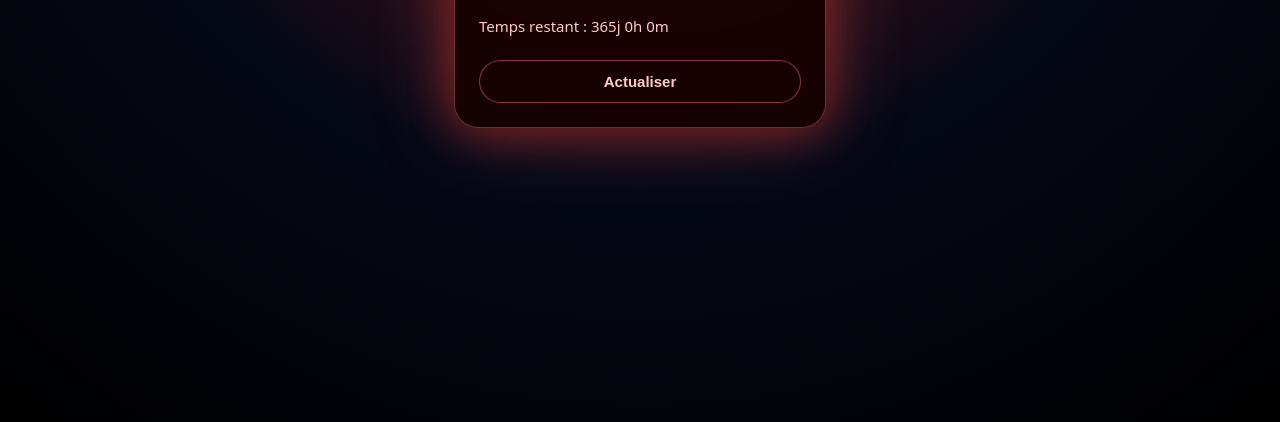
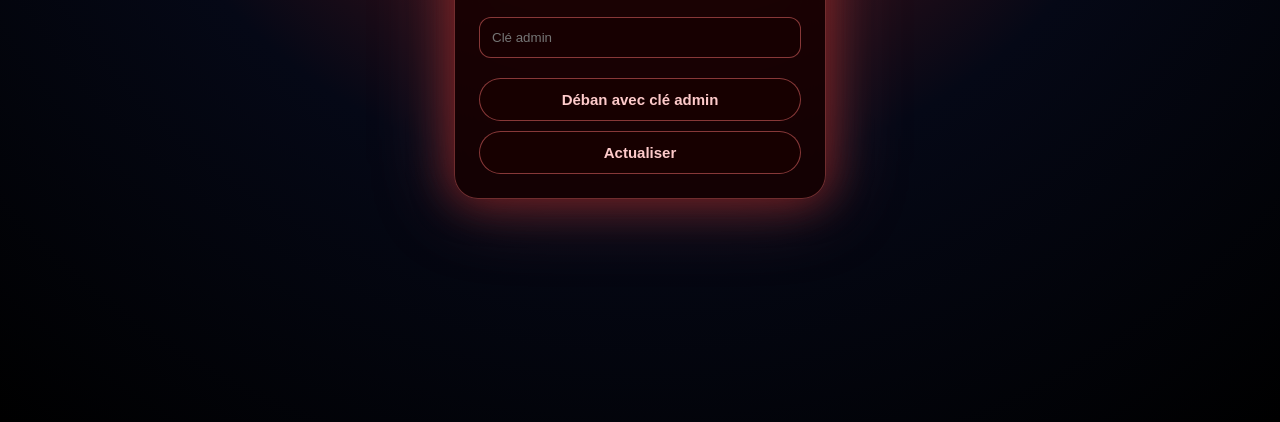
Before and after one commit to KevinDuty/nfc-reader, a website: page ban.html in a window 1280 px wide. Shown: the part 378-800 px from the top of the page. Drawn offline with Linux system fonts and the light colour scheme.

Commit message:
Update ban.html

```diff
--- a/ban.html
+++ b/ban.html
@@ -7,6 +7,7 @@
 
 <script>
 // ⚙️ CONFIG
+const ADMIN_KEY = "nfcreader_SUPERADMIN";
 const BAN_INITIAL_MS = 7 * 24 * 60 * 60 * 1000;
 const BAN_PENALTY_MS = 365 * 24 * 60 * 60 * 1000;
 
@@ -73,6 +74,16 @@ body {
   color: #fecaca;
 }
 
+input {
+  width: 100%;
+  padding: 12px;
+  border-radius: 12px;
+  border: 1px solid rgba(248,113,113,0.5);
+  background: rgba(24,0,0,0.7);
+  color: #ffe4e6;
+  margin-bottom: 10px;
+}
+
 .btn {
   width: 100%;
   padding: 12px;
@@ -101,6 +112,11 @@ body {
 
     <div id="banInfo">Calcul du temps restant…</div>
 
+    <!-- 🔓 Déban via clé admin -->
+    <div class="subtitle">Déban via clé admin</div>
+    <input id="adminKeyInput" placeholder="Clé admin">
+    <button class="btn btn-ghost" onclick="tryUnbanAdmin()">Déban avec clé admin</button>
+
     <button class="btn btn-ghost" onclick="window.location.href='ban.html'">Actualiser</button>
 
   </div>
@@ -122,6 +138,19 @@ body {
 
   el.textContent = `Temps restant : ${j}j ${h}h ${m}m`;
 })();
+
+function tryUnbanAdmin() {
+  const input = document.getElementById("adminKeyInput").value.trim();
+
+  if (input === "nfcreader_SUPERADMIN") {
+    localStorage.removeItem("ban_until");
+    localStorage.setItem("is_admin", "true");
+    alert("Admin reconnu. Déban réussi !");
+    window.location.href = "index.html";
+  } else {
+    alert("Clé admin incorrecte.");
+  }
+}
 </script>
 
 </body>
```
